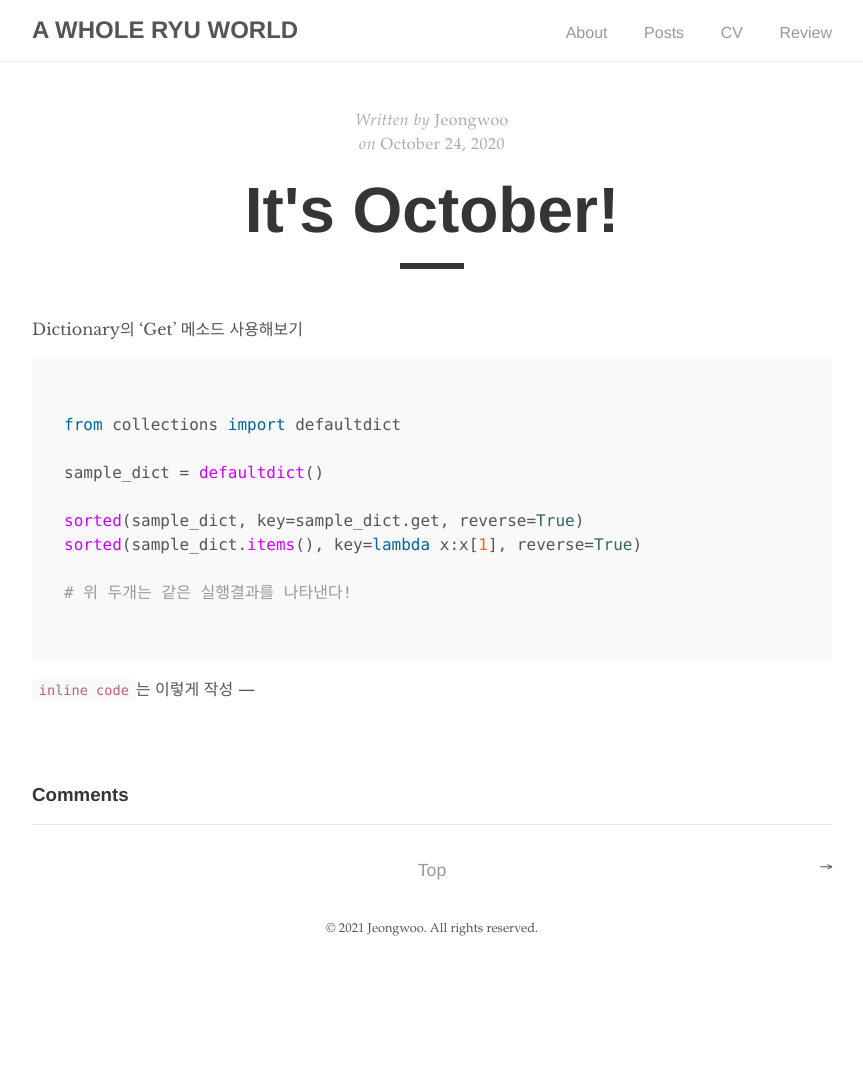
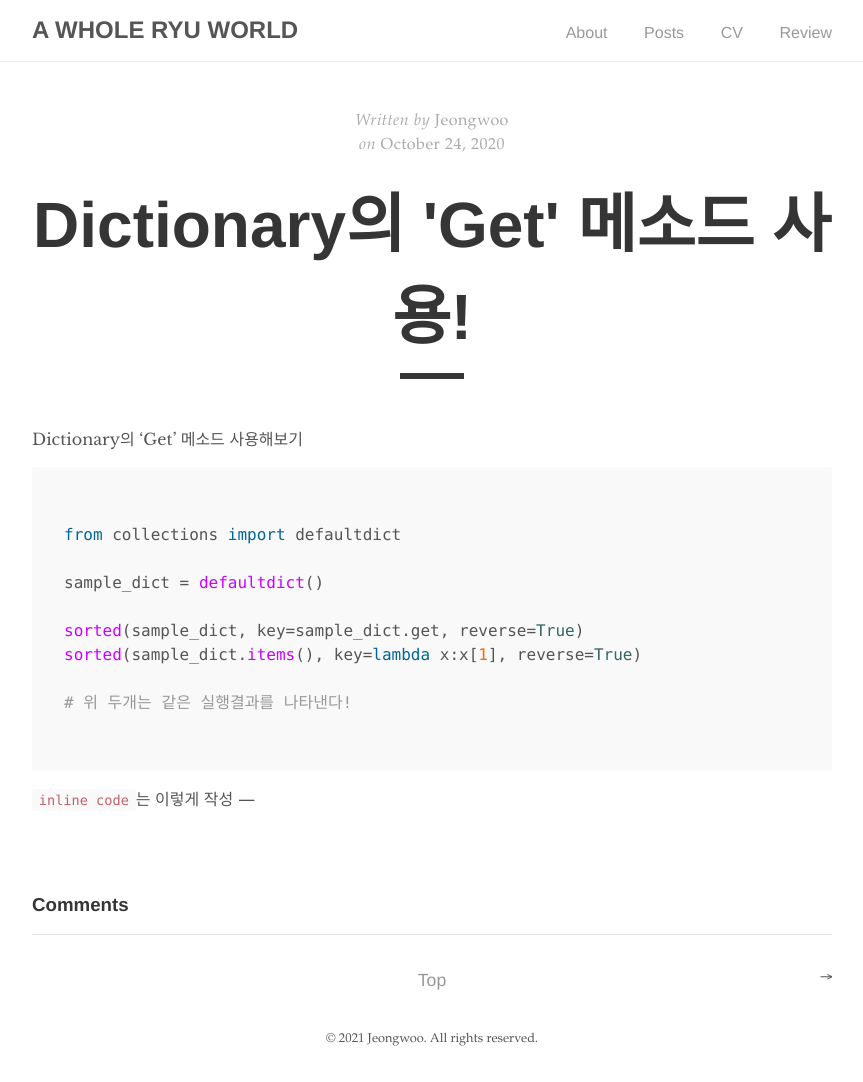
Before and after one commit to ryuqae/ryuqae.github.io, a Jekyll site: the page built from _posts/2020-10-24-hello-world.md, in a window 1280 px wide. Shown: the whole page, without its empty margins (208-1071 px from the left). Built offline with Jekyll 4.4.1, drawn with Linux system fonts in a browser that asks for light colours; comment, search, counter and statistics services are not loaded; before the commit the page ends 972 px from its top, so only the background shows below that.

Commit message:
Update 2020-10-24-hello-world.md
title 수정

```diff
--- a/_posts/2020-10-24-hello-world.md
+++ b/_posts/2020-10-24-hello-world.md
@@ -1,6 +1,6 @@
 ---
 layout : post
-title : It's October!
+title : Dictionary의 'Get' 메소드 사용!
 author : Jeongwoo
 use_math : true
 comments : true
```
